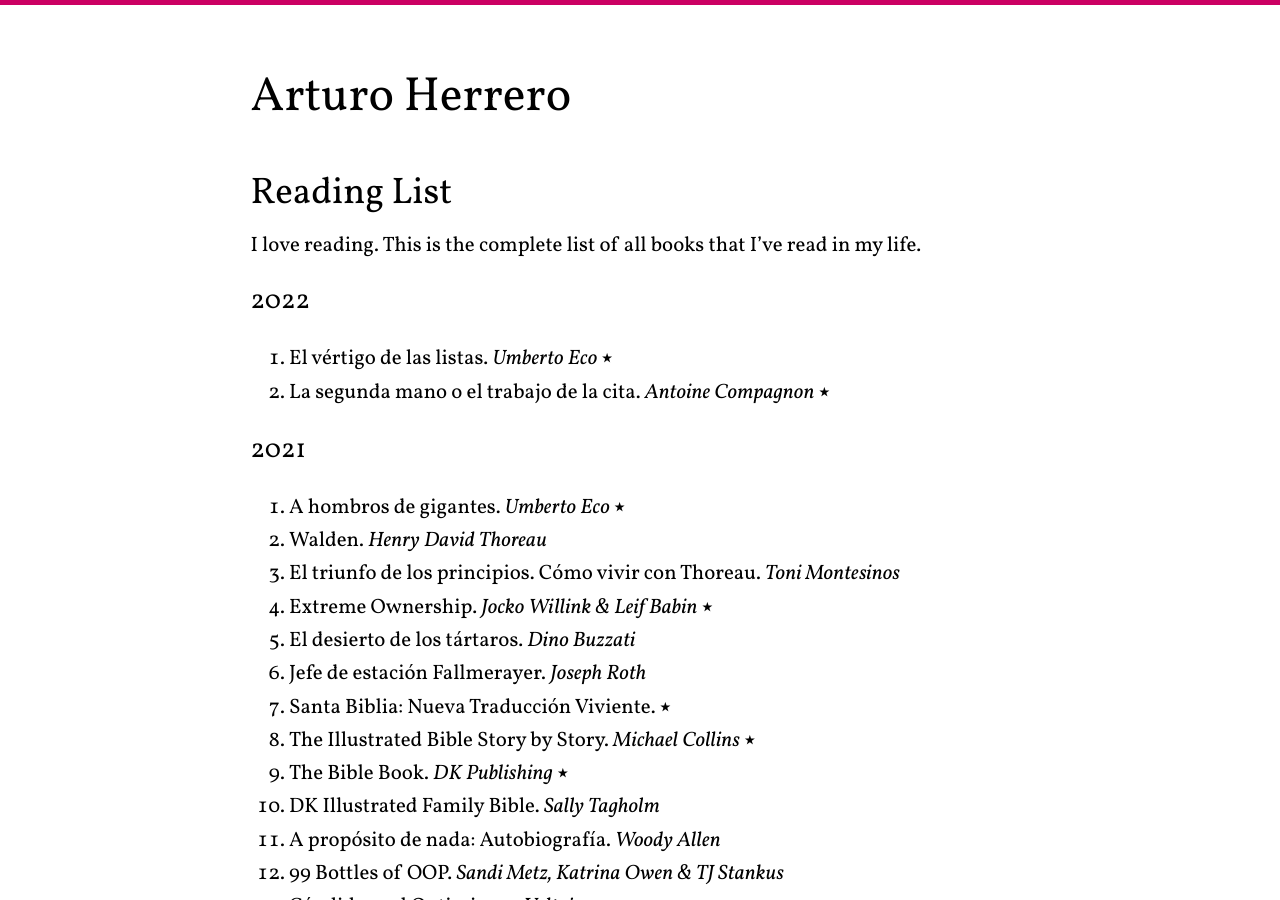
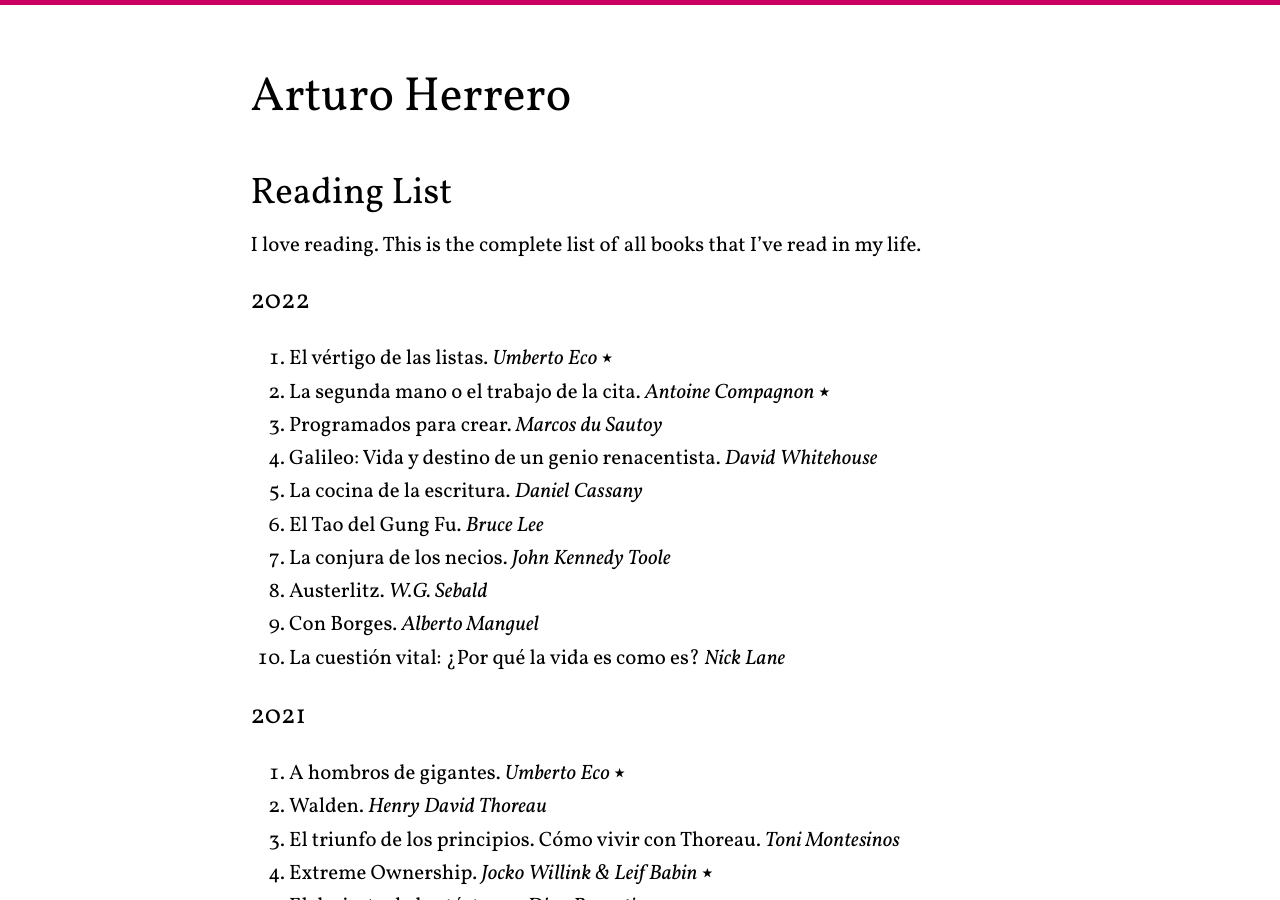
Before and after one commit to arturoherrero/arturoherrero.com, a Jekyll site: the page built from pages/books.md, in a window 1280 px wide and 900 px high. Built offline with Jekyll 4.4.1, drawn with Linux system fonts in a browser that asks for light colours.

Commit message:
Update lists

```diff
--- a/pages/books.md
+++ b/pages/books.md
@@ -12,6 +12,14 @@
 ### 2022
 1. El vértigo de las listas. *Umberto Eco* ⭑
 2. La segunda mano o el trabajo de la cita. *Antoine Compagnon* ⭑
+3. Programados para crear. *Marcos du Sautoy*
+4. Galileo: Vida y destino de un genio renacentista. *David Whitehouse*
+5. La cocina de la escritura. *Daniel Cassany*
+6. El Tao del Gung Fu. *Bruce Lee*
+7. La conjura de los necios. *John Kennedy Toole*
+8. Austerlitz. *W.G. Sebald*
+9. Con Borges. *Alberto Manguel*
+10. La cuestión vital: ¿Por qué la vida es como es? *Nick Lane*
 
 
 ### 2021
```
Also changed, not shown: pages/directors.md (+9 -3 lines), pages/movies.md (+1 -0 lines).
